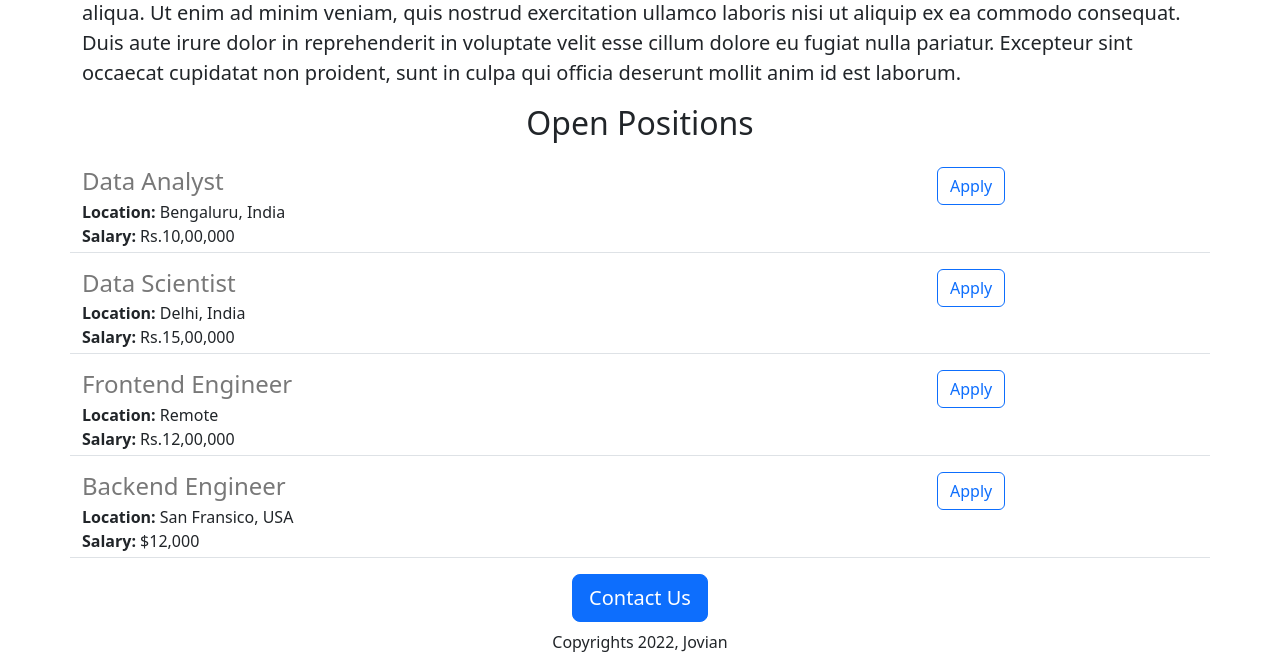
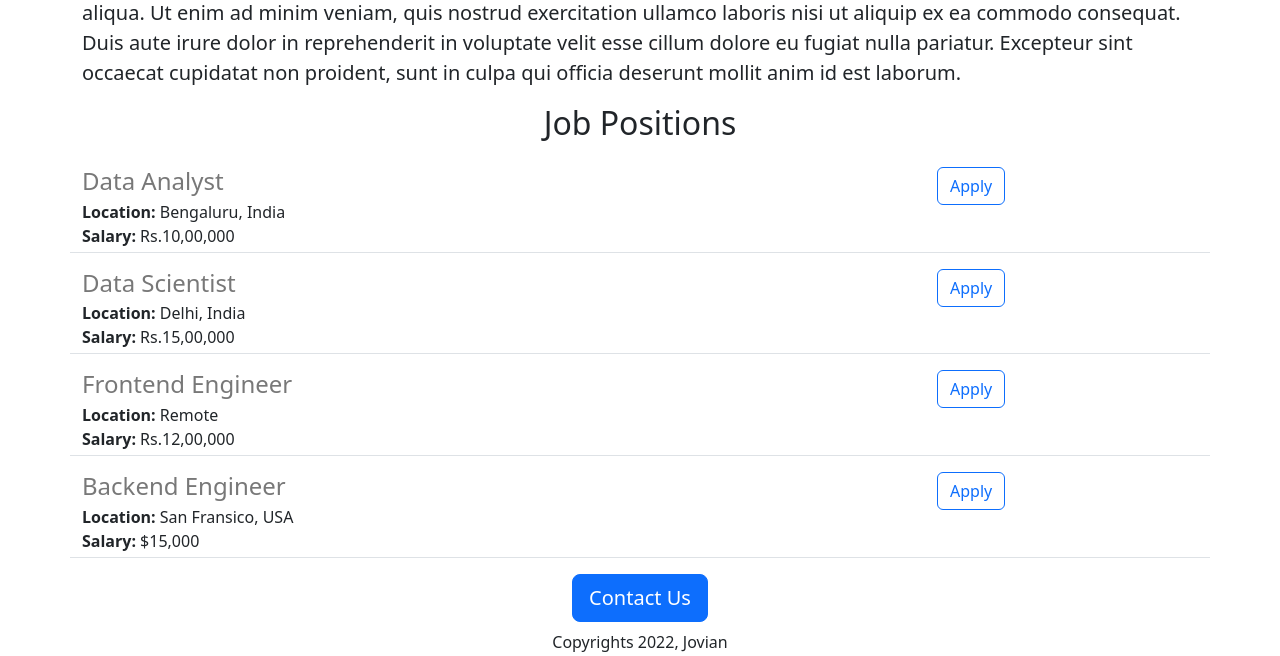
Before and after one commit to ChinmayeChinnappa/jovian-careers-website-v2, a Flask app: page / in a window 1280 px wide. Shown: the part 542-1198 px from the top of the page. Run offline with Flask 2, Linux system fonts and the light colour scheme.

Commit message:
new changes

```diff
--- a/app.py
+++ b/app.py
@@ -25,7 +25,7 @@ JOBS=[
     'id': 4,
     'title': 'Backend Engineer',
     'location': 'San Fransico, USA',
-    'salary': '$12,000'
+    'salary': '$15,000'
   }
 ]
 
--- a/templates/home.html
+++ b/templates/home.html
@@ -25,7 +25,7 @@
     <p class="lead">
       Lorem ipsum dolor sit amet, consectetur adipiscing elit, sed do eiusmod tempor incididunt ut labore et dolore magna aliqua. Ut enim ad minim veniam, quis nostrud exercitation ullamco laboris nisi ut aliquip ex ea commodo consequat. Duis aute irure dolor in reprehenderit in voluptate velit esse cillum dolore eu fugiat nulla pariatur. Excepteur sint occaecat cupidatat non proident, sunt in culpa qui officia deserunt mollit anim id est laborum.
     </p>
-    <h2 class="text-center mt-2 mb-4">Open Positions</h2>
+    <h2 class="text-center mt-2 mb-4">Job Positions</h2>
       {% for job in jobs %}
         {% include 'jobitem.html' %}
       {% endfor %}
```
